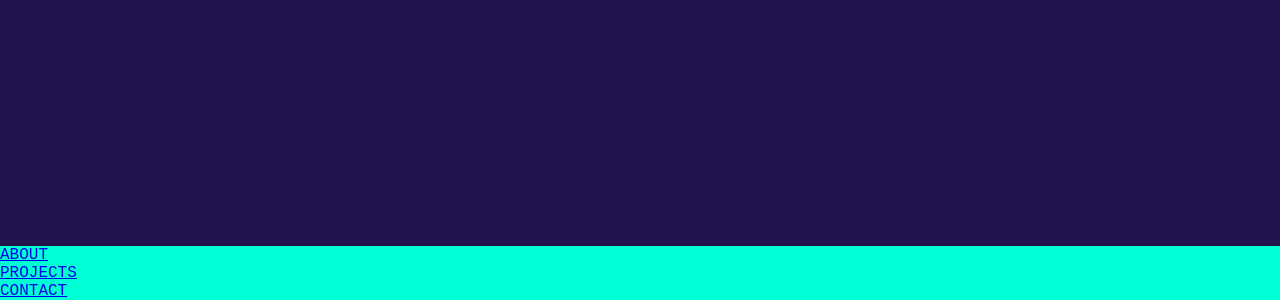
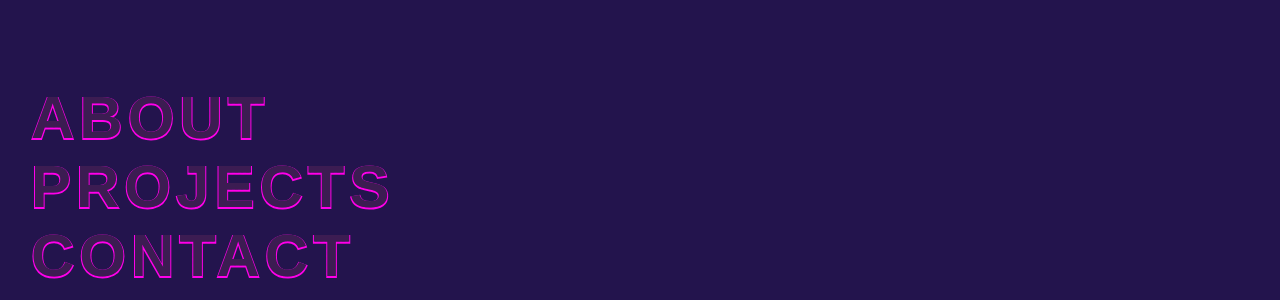
Before and after one commit to czyzix/portfolio-website, a JavaScript app: page / in a window 1280 px wide. Shown: the part 500-800 px from the top of the page. Built offline with nearby package versions, Linux system fonts and the light colour scheme; the HTML template or start-up script is replaced by a standard one.

Commit message:
New navbar styles

```diff
--- a/src/components/navbar/navbar.css
+++ b/src/components/navbar/navbar.css
@@ -2,12 +2,73 @@
     position: absolute;
     margin: 0;
     padding: 0;
-    background-color: rgb(0, 255, 213);
     z-index: 100;
-    width: 100vw;
+    width: 50vw;
     bottom: 0;
+    /* background-color: rgb(100, 255, 178); */
 }
 
 ul {
-    padding: 0;
+    padding: 10px;
 }
+
+li {
+    padding: 0 21px;
+}
+
+a {
+    position: relative;
+    text-decoration: none;
+    font-size: 60px;
+    font-family: 'Poppins', sans-serif;
+    font-weight: 900;
+    letter-spacing: 5px;
+    color: rgb(60, 28, 82);
+    z-index: 1;
+}
+
+a:before {
+    content:attr(data-text);
+    position: absolute;
+    top: 0em;
+    left: 0em;
+    color: transparent;
+    background-image: repeating-linear-gradient(
+        135deg,
+        transparent 0,
+        transparent 2px,
+        rgb(0, 0, 0) 2px,
+        rgb(0, 0, 0) 4px
+    );
+    -webkit-background-clip: text;
+    background-clip: text;
+    z-index: -1;
+    -webkit-text-stroke: 1px black;
+    transition: 0.3s;
+}
+
+a:hover:before {
+    top: 0.2em;
+    left: 0.2em;
+}
+
+a:hover {
+    color:rgb(255, 255, 255);
+}
+
+a:after {
+    content:attr(data-text);
+    position: absolute;
+    top: 0em;
+    left: 0em;
+    color: rgba(255, 0, 255, 0.562);
+    -webkit-text-stroke: 2px rgb(255, 0, 234);
+    transition: 0.3s;
+    z-index: -1;
+
+}
+
+a:hover:after {
+    top: -0.2em;
+    left: -0.2em;
+}
--- a/src/components/navbar/navbar.js
+++ b/src/components/navbar/navbar.js
@@ -4,9 +4,9 @@ const Navbar = () => {
     return (
         <div className="navbar-container">
             <ul className="navbar-list">
-                <li><a href="#about">ABOUT</a></li>
-                <li><a href="#projects">PROJECTS</a></li>
-                <li><a href="#contact">CONTACT</a></li>
+                <li><a data-text="ABOUT" href="#about">ABOUT</a></li>
+                <li><a data-text="PROJECTS" href="#projects">PROJECTS</a></li>
+                <li><a data-text="CONTACT" href="#contact">CONTACT</a></li>
             </ul>
         </div>
     );
```
